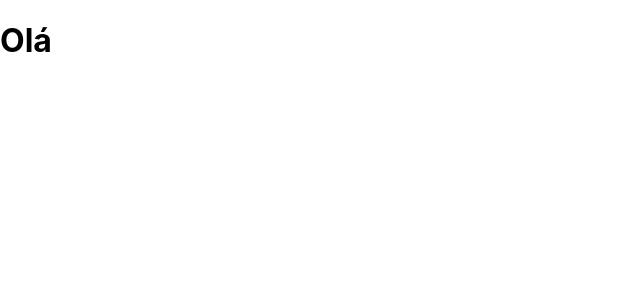
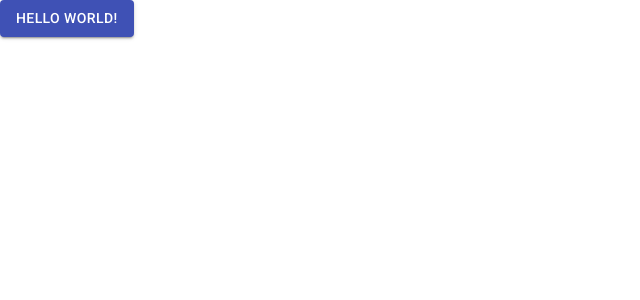
Before and after one commit to lcaladoferreira/react-calendar, a React (Create React App) app in the folder agenda-react/: page / in a window 1280 px wide. Shown: the top 300 px of the page, without its empty margins (0-640 px from the left). Built offline with nearby package versions, Linux system fonts and the light colour scheme; data requests are answered from the project's data file.

Commit message:
material ui config

```diff
--- a/agenda-react/public/index.html
+++ b/agenda-react/public/index.html
@@ -5,10 +5,7 @@
     <link rel="icon" href="%PUBLIC_URL%/favicon.ico" />
     <meta name="viewport" content="width=device-width, initial-scale=1" />
     <meta name="theme-color" content="#000000" />
-    <meta
-      name="description"
-      content="Web site created using create-react-app"
-    />
+    <meta name="description" content="Web site created using create-react-app" />
     <link rel="apple-touch-icon" href="%PUBLIC_URL%/logo192.png" />
     <!--
       manifest.json provides metadata used when your web app is installed on a
@@ -24,6 +21,12 @@
       work correctly both with client-side routing and a non-root public URL.
       Learn how to configure a non-root public URL by running `npm run build`.
     -->
+    <link
+      rel="stylesheet"
+      href="https://fonts.googleapis.com/css?family=Roboto:300,400,500,700&display=swap"
+    />
+    <link rel="stylesheet" href="https://fonts.googleapis.com/icon?family=Material+Icons" />
+
     <title>React App</title>
   </head>
   <body>
--- a/agenda-react/src/App.tsx
+++ b/agenda-react/src/App.tsx
@@ -1,15 +1,18 @@
+import { Button } from "@material-ui/core";
 import { getEventsEndpoint } from "./backend";
 
 function App() {
-  getEventsEndpoint().then((events) => {
-    for (const event of events) {
-      console.log(event);
-    }
-  });
+  // getEventsEndpoint().then((events) => {
+  //   for (const event of events) {
+  //     console.log(event);
+  //   }
+  // });
+
+  //teste de botão com Material UI
   return (
-    <>
-      <h1>Olá</h1>
-    </>
+    <Button color="primary" variant="contained">
+      Hello World!
+    </Button>
   );
 }
 
--- /dev/null
+++ b/package.json
@@ -0,0 +1,5 @@
+{
+  "dependencies": {
+    "@material-ui/core": "^4.12.4"
+  }
+}
```
Also changed, not shown: 1 other file (tests, documents, lock files or other folders).
